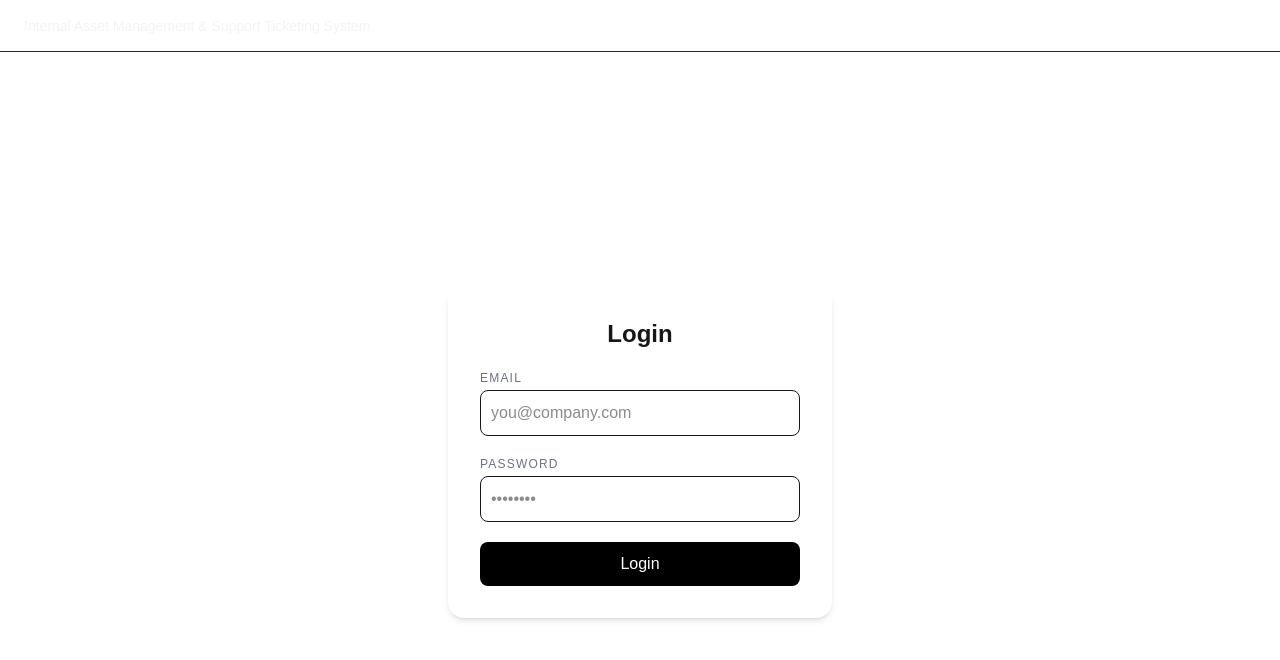
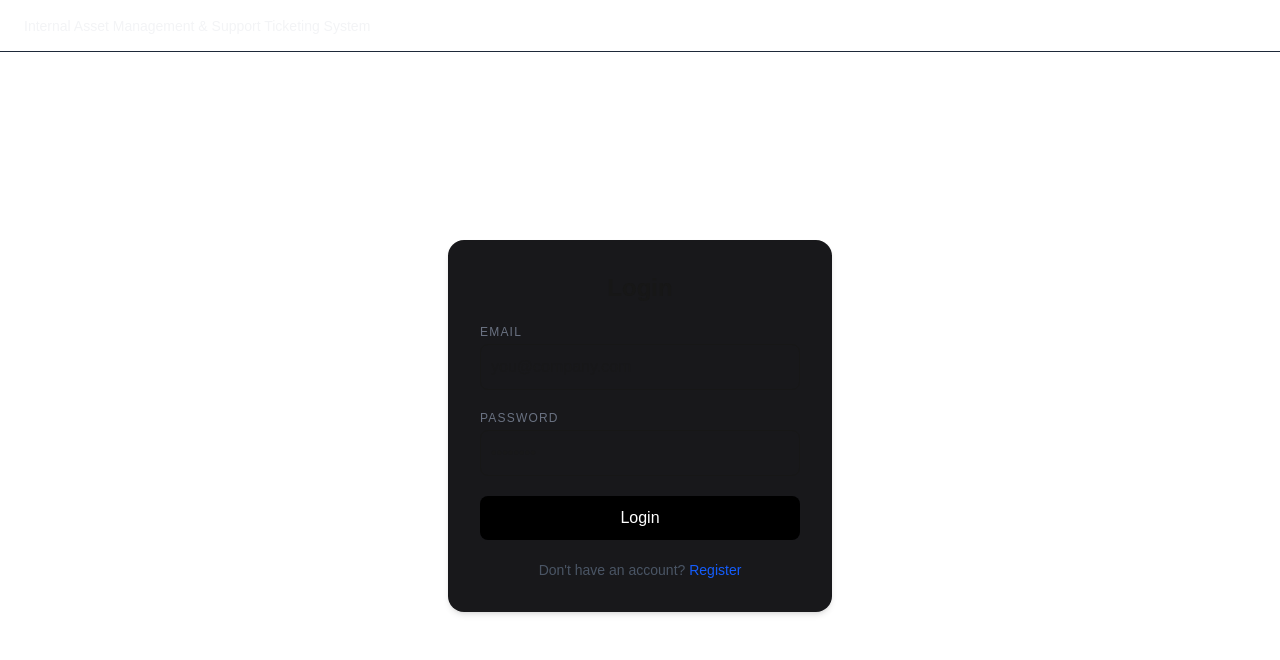
Before and after one commit to adwaithliftoff/help-track, a Next.js app in the folder frontend/: page /login in a window 1280 px wide. Shown: the top 660 px of the page. Built offline with nearby package versions, Linux system fonts and the light colour scheme.

Commit message:
Improve login form UI and UX

```diff
--- a/frontend/app/(auth)/login/page.tsx
+++ b/frontend/app/(auth)/login/page.tsx
@@ -1,28 +1,53 @@
 "use client";
 
 import { useState } from "react";
-import { apiFetch } from "@/lib/api";
 import { useRouter } from "next/navigation";
+import Link from "next/link";
 
 export default function Login() {
   const [email, setEmail] = useState("");
   const [password, setPassword] = useState("");
+  const [error, setError] = useState("");
+  const [isLoading, setIsLoading] = useState(false);
   const router = useRouter();
 
   const handleLogin = async (e: React.FormEvent) => {
     e.preventDefault();
-    await apiFetch("/auth/login", {
-      method: "POST",
-      body: JSON.stringify({ officialEmail: email, password }),
-    });
-    router.push("/");
+    setError("");
+    setIsLoading(true);
+
+    try {
+      const res = await fetch(`${process.env.NEXT_PUBLIC_API_URL}/auth/login`, {
+        method: "POST",
+        credentials: "include",
+        headers: { "Content-Type": "application/json" },
+        body: JSON.stringify({ officialEmail: email, password }),
+      });
+
+      if (!res.ok) {
+        const err = await res.json().catch(() => ({}));
+        throw new Error(err.message ?? "Login failed");
+      }
+
+      const data = await res.json();
+
+      if (data.user?.role === "EMPLOYEE") {
+        router.push(`/employees/${data.user.id}`);
+      } else {
+        router.push("/");
+      }
+    } catch (err: any) {
+      setError(err.message || "Login failed");
+    } finally {
+      setIsLoading(false);
+    }
   };
 
   return (
-    <main className="min-h-screen flex items-center justify-center">
+    <main className="h-full flex items-center justify-center px-4">
       <form
         onSubmit={handleLogin}
-        className="p-8 rounded-2xl shadow-md w-full max-w-sm space-y-5"
+        className="p-8 rounded-2xl shadow-md w-full max-w-sm space-y-5 bg-zinc-900"
       >
         <h1 className="text-2xl font-semibold text-center">Login</h1>
 
@@ -35,6 +60,7 @@ export default function Login() {
             value={email}
             onChange={(e) => setEmail(e.target.value)}
             placeholder="you@company.com"
+            required
             className="w-full border rounded-lg p-2.5 focus:outline-none focus:ring-2 focus:ring-blue-500"
           />
         </div>
@@ -48,16 +74,26 @@ export default function Login() {
             value={password}
             onChange={(e) => setPassword(e.target.value)}
             placeholder="••••••••"
+            required
             className="w-full border rounded-lg p-2.5 focus:outline-none focus:ring-2 focus:ring-blue-500"
           />
         </div>
 
+        {error && <p className="text-sm text-red-600 text-center">{error}</p>}
+
         <button
           type="submit"
+          disabled={isLoading}
           className="w-full py-2.5 bg-black text-white rounded-lg hover:opacity-90 transition"
         >
-          Login
+          {isLoading ? "Logging in..." : "Login"}
         </button>
+        <p className="text-sm text-center text-gray-600">
+          Don't have an account?{" "}
+          <Link href="/register" className="text-blue-600 hover:underline">
+            Register
+          </Link>
+        </p>
       </form>
     </main>
   );
--- a/frontend/lib/api.ts
+++ b/frontend/lib/api.ts
@@ -17,7 +17,6 @@ export async function apiFetch(path: string, options?: RequestInit) {
         method: "POST",
         credentials: "include",
       });
-      throw new Error("Invalid refresh token");
     }
     res = await fetch(`${process.env.NEXT_PUBLIC_API_URL}${path}`, {
       credentials: "include",
```
Also changed, not shown: 1 other file (tests, documents, lock files or other folders).
